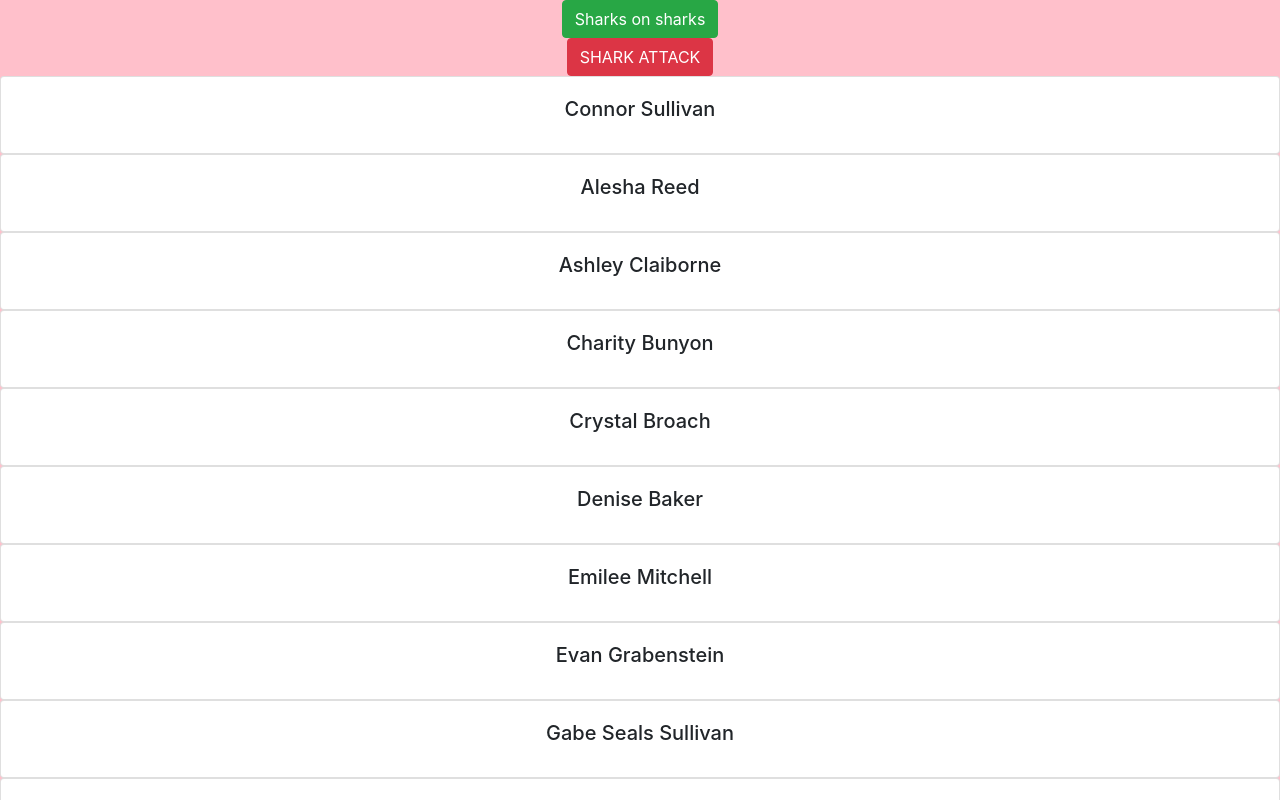
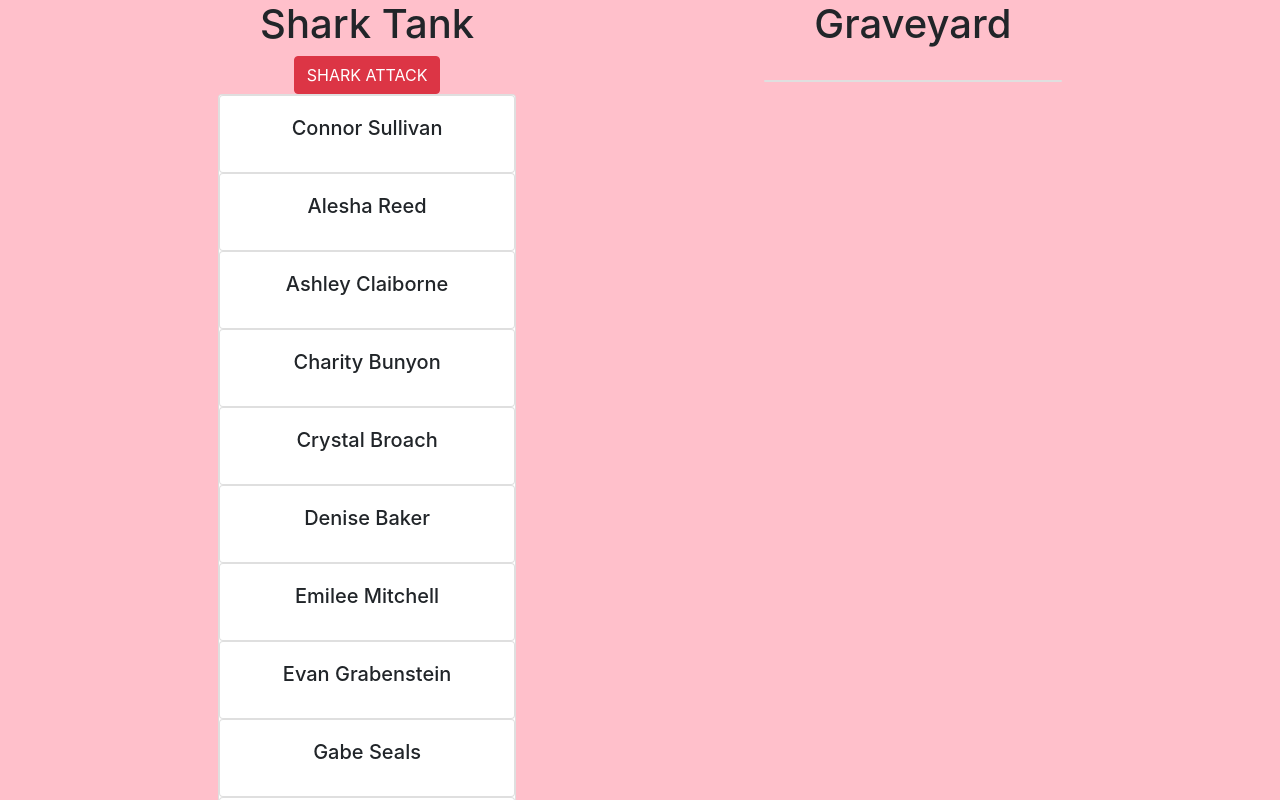
Before and after one commit to ConnorSullivan10/shark-attack, a React (Create React App) app: page / in a window 1280 px wide. Shown: the top 800 px of the page. Built offline with nearby package versions, Linux system fonts and the light colour scheme.

Commit message:
updated styling to include bootstrap grid system and fixed bug in SHARK ATTACK button

```diff
--- a/src/App/App.js
+++ b/src/App/App.js
@@ -30,9 +30,19 @@ class App extends React.Component {
   render() {
     return (
       <div className="App">
-          <button className="btn btn-success">Sharks on sharks</button>
-          <SharkTank livingStudents={this.state.livingStudents} sharkAttack={this.sharkAttack}/>
-          <Graveyard deadStudents={this.state.deadStudents} />
+        <container>
+          <div className="row">
+            <div className="col-2"></div>
+            <div className="col-3">
+              <SharkTank className="parent-component" livingStudents={this.state.livingStudents} sharkAttack={this.sharkAttack}/>
+            </div>
+            <div className="col-2"></div>
+            <div className="col-3">
+              <Graveyard className="parent-component" deadStudents={this.state.deadStudents} />
+            </div>
+          </div>
+          <div className="col-2"></div>
+        </container>
       </div>
     );
   }
--- a/src/App/App.scss
+++ b/src/App/App.scss
@@ -1,37 +1,3 @@
 .App {
   text-align: center;
 }
-
-.App-logo {
-  height: 40vmin;
-  pointer-events: none;
-}
-
-@media (prefers-reduced-motion: no-preference) {
-  .App-logo {
-    animation: App-logo-spin infinite 20s linear;
-  }
-}
-
-.App-header {
-  min-height: 100vh;
-  display: flex;
-  flex-direction: column;
-  align-items: center;
-  justify-content: center;
-  font-size: calc(10px + 2vmin);
-  color: white;
-}
-
-.App-link {
-  color: #61dafb;
-}
-
-@keyframes App-logo-spin {
-  from {
-    transform: rotate(0deg);
-  }
-  to {
-    transform: rotate(360deg);
-  }
-}
--- a/src/components/Graveyard/Graveyard.js
+++ b/src/components/Graveyard/Graveyard.js
@@ -14,7 +14,11 @@ class Graveyard extends React.Component {
     const gravestoneCards = myGravestones.map((gravestone) => <Gravestone key={gravestone.id} gravestone={gravestone}/>);
     return (
       <div className="graveyard">
-        {gravestoneCards}
+        <h1 className="text-center graveTitle">Graveyard</h1>
+        <br></br>
+        <div className="card gravestone-section d-flex flex-wrap">
+          {gravestoneCards}
+        </div>
       </div>
     );
   }
--- a/src/components/SharkTank/SharkTank.js
+++ b/src/components/SharkTank/SharkTank.js
@@ -2,6 +2,7 @@ import React from 'react';
 import PropTypes from 'prop-types';
 import LiveStudent from '../LiveStudent/LiveStudent';
 import studentShape from '../../helpers/props/studentShape';
+import studentData from '../../helpers/data/studentsData';
 
 class SharkTank extends React.Component {
   static propTypes = {
@@ -10,9 +11,12 @@ class SharkTank extends React.Component {
   }
 
   sharkAttackEvent = (e) => {
-    const { sharkAttack } = this.props;
-    e.preventDefault();
-    sharkAttack();
+    const students = studentData.livingStudents();
+    if (students.length > 0) {
+      const { sharkAttack } = this.props;
+      e.preventDefault();
+      sharkAttack();
+    }
   }
 
   render() {
@@ -20,8 +24,11 @@ class SharkTank extends React.Component {
     const liveStudentCards = myLiveStudents.map((liveStudent) => <LiveStudent key={liveStudent.id} liveStudent={liveStudent}/>);
     return (
       <div className="sharkTank">
-        <button className="btn btn-danger" onClick={this.sharkAttackEvent}>SHARK ATTACK</button>
-        {liveStudentCards}
+        <h1 className="text-center">Shark Tank</h1>
+        <button className="btn btn-danger text-center" onClick={this.sharkAttackEvent}>SHARK ATTACK</button>
+        <div className="card sharkTank-section d-flex flex-wrap">
+          {liveStudentCards}
+        </div>
       </div>
     );
   }
--- a/src/helpers/data/studentsData.js
+++ b/src/helpers/data/studentsData.js
@@ -49,8 +49,8 @@ const students = [
   },
   {
     id: 'student9',
-    firstName: 'Gabe Seals',
-    lastName: 'Sullivan',
+    firstName: 'Gabe',
+    lastName: 'Seals',
     isDead: false,
   },
   {
```
